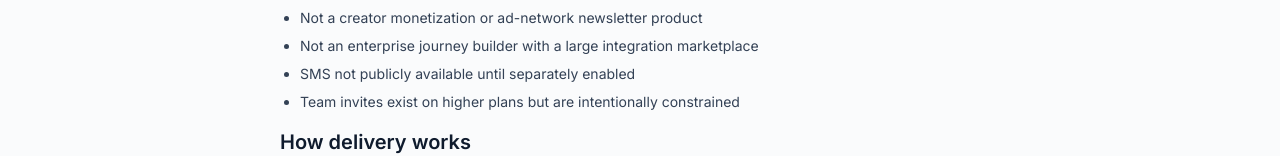
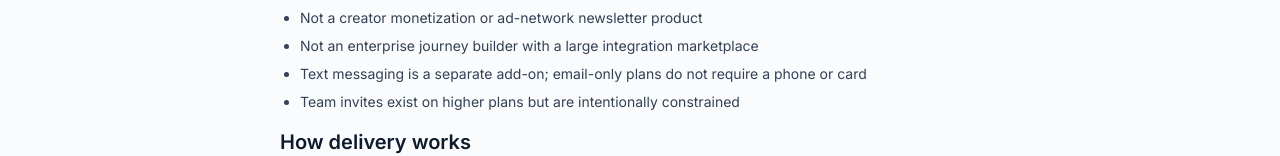
Before and after one commit to CheckYourFace13/SendFable, a Next.js app: page /about in a window 1280 px wide. Shown: the part 794-950 px from the top of the page. Built offline with nearby package versions, Linux system fonts and the light colour scheme; no server answers.

Commit message:
Show Email, Text, or Both when public SMS is enabled.
Marketing and comparison copy follow the runtime SMS flag so the public ladder can turn on without claiming a competitor has no SMS. Email-only signup stays unchanged. TEXT20 stays dark.

Co-authored-by: Cursor <cursoragent@cursor.com>

```diff
--- a/src/app/(marketing)/email-marketing-pricing-comparison/page.tsx
+++ b/src/app/(marketing)/email-marketing-pricing-comparison/page.tsx
@@ -16,6 +16,7 @@ import {
   LIST_SIZE_PAGES,
 } from "@/data/competitors/pricing-matrix";
 import { PLANS } from "@/lib/plans";
+import { isSmsPublicEnabled } from "@/lib/sms/flags";
 
 const year = new Date().getFullYear();
 
@@ -94,7 +95,7 @@ export default function EmailMarketingPricingComparisonPage() {
       <p className="mt-4 text-xs text-ink/55">{matrixDisclaimer()}</p>
 
       <div className="mt-14">
-        <PricingComparisonCalculator />
+        <PricingComparisonCalculator smsPublic={isSmsPublicEnabled()} />
       </div>
 
       <section className="mt-14">
--- a/src/app/(marketing)/layout.tsx
+++ b/src/app/(marketing)/layout.tsx
@@ -6,9 +6,10 @@ import { JsonLd, organizationJsonLd, websiteJsonLd } from "@/components/marketin
 import { MarketingAnalytics } from "@/components/marketing/marketing-analytics";
 
 /**
- * Evergreen marketing pages are statically cacheable. The announcement bar is
- * static product copy (not env-gated). Auth/personalization lives under (app).
+ * Marketing chrome. Pages render per request so SMS public flags are read from
+ * runtime env (rollback is an env change, not a rebuild).
  */
+export const dynamic = "force-dynamic";
 
 export default function MarketingLayout({ children }: { children: React.ReactNode }) {
   return (
--- a/src/app/(marketing)/solutions/page.tsx
+++ b/src/app/(marketing)/solutions/page.tsx
@@ -5,6 +5,7 @@ import { Faq } from "@/components/marketing/faq";
 import { MarketingCta } from "@/components/marketing/marketing-cta";
 import { JsonLd, breadcrumbJsonLd, faqJsonLd, marketingPageMeta } from "@/components/marketing/json-ld";
 import { SOLUTION_RELATED_LINKS } from "@/data/solution-related-links";
+import { isSmsPublicEnabled } from "@/lib/sms/flags";
 
 export const metadata = marketingPageMeta({
   title: "Email marketing by industry",
@@ -68,7 +69,9 @@ const FAQS = [
   },
   {
     q: "Is SMS included for any industry?",
-    a: "No. Email is the live product today. SMS is not publicly available.",
+    a: isSmsPublicEnabled()
+      ? "Text is a separate add-on, not included in email plans. When you choose Text or Both, setup covers consent, a dedicated number, and its own pricing."
+      : "No. Email is the live product today. SMS is not publicly available.",
   },
   {
     q: "Can I start on the Free plan?",
--- a/src/components/marketing/compare-page.tsx
+++ b/src/components/marketing/compare-page.tsx
@@ -11,6 +11,7 @@ import {
   type CompetitorRecord,
 } from "@/data/competitors";
 import { SENDFABLE_FACTS } from "@/data/sendfable-facts";
+import { isSmsPublicEnabled } from "@/lib/sms/flags";
 import { PLANS } from "@/lib/plans";
 import { MailchimpCostCalculator } from "@/components/marketing/mailchimp-cost-calculator";
 import { CompetitorPageTracker } from "@/components/marketing/competitor-page-tracker";
@@ -36,7 +37,11 @@ export function ComparePageFromRecord({ competitor }: { competitor: CompetitorRe
     ["Automation", "Campaigns, segments, forms", capabilityLabel(competitor.automation)],
     ["CRM", "Not a CRM suite", capabilityLabel(competitor.crm)],
     ["Ecommerce", "Not ecommerce-specialized", capabilityLabel(competitor.ecommerce)],
-    ["SMS", SENDFABLE_FACTS.smsStatus.publiclyAvailable ? "Available" : "Not publicly available yet", capabilityLabel(competitor.sms)],
+    [
+      "SMS",
+      SENDFABLE_FACTS.smsStatus.publiclyAvailable ? "Email, Text, or Both" : "Not publicly available yet",
+      capabilityLabel(competitor.sms),
+    ],
     ["Creator / newsletter monetization", "Not the focus", capabilityLabel(competitor.newsletterCreator)],
     ["Integrations", "Focused SMB workflow", competitor.integrationsSummary],
     ["Support", "In-app + contact form / email", competitor.supportSummary],
--- a/src/components/marketing/pricing-comparison-calculator.tsx
+++ b/src/components/marketing/pricing-comparison-calculator.tsx
@@ -15,7 +15,7 @@ const CONTACT_OPTIONS = [250, 500, 1_000, 2_500, 5_000, 10_000, 20_000, 40_000]
 
 type Needs = "simple" | "automation" | "ecommerce" | "creator" | "crm";
 
-export function PricingComparisonCalculator() {
+export function PricingComparisonCalculator({ smsPublic = false }: { smsPublic?: boolean }) {
   const [contacts, setContacts] = useState<number>(2_500);
   const [emails, setEmails] = useState(10_000);
   const [sms, setSms] = useState<"yes" | "no">("no");
@@ -37,7 +37,7 @@ export function PricingComparisonCalculator() {
     });
   }, [contacts, emails, sms, billing, needs]);
 
-  const rows = useMemo(() => allMatrixRows(), []);
+  const rows = useMemo(() => allMatrixRows({ smsPublic }), [smsPublic]);
   const sf = sendfablePlanFor(contacts);
   const sfMonthly = sf.price;
   const sfDisplay =
@@ -147,7 +147,11 @@ export function PricingComparisonCalculator() {
           {emails > PLANS[sf.plan].emailsPerMonth
             ? ` — your ${emails.toLocaleString()} emails/mo may need a higher plan or reduced volume`
             : ""}
-          {sms === "yes" ? " · SMS not publicly available on SendFable yet" : ""}
+          {sms === "yes"
+            ? smsPublic
+              ? " · Text is a separate add-on (Email, Text, or Both)"
+              : " · SMS not publicly available on SendFable yet"
+            : ""}
         </p>
         <Link
           href="/signup"
--- a/src/data/competitors/catalog.ts
+++ b/src/data/competitors/catalog.ts
@@ -132,7 +132,7 @@ export const COMPETITORS: Record<string, CompetitorRecord> = {
       },
       {
         q: "Does SendFable support text messaging?",
-        a: "Text messaging is built but not publicly available yet. Email marketing is live.",
+        a: "SendFable can send Email, Text, or Both from one campaign when Text Messaging is enabled on the account. Text uses separate consent and pricing. Competitors listed here keep their own SMS capabilities.",
       },
     ],
   }),
--- a/src/data/sendfable-facts.ts
+++ b/src/data/sendfable-facts.ts
@@ -4,6 +4,7 @@
  */
 
 import { PLANS, PLAN_ORDER, ANNUAL_SAVINGS_LABEL, PLAN_ALLOWANCE_EXPLANATION } from "@/lib/plans";
+import { isSmsPublicEnabled } from "@/lib/sms/flags";
 
 export const SENDFABLE_FACTS = {
   productName: "SendFable",
@@ -18,11 +19,15 @@ export const SENDFABLE_FACTS = {
     "Build a permission-based audience, create polished emails, send through managed delivery infrastructure, track useful results, and avoid paying for a giant CRM or ecommerce suite you do not need.",
   lastUpdated: "2026-09-19",
   launchStatus: "public" as const,
-  smsStatus: {
-    publiclyAvailable: false,
-    backendDeployedDark: true,
-    publicAnswer:
-      "Text messaging is not publicly available yet. Email marketing is live. SMS remains behind feature flags until the owner enables public SMS.",
+  get smsStatus() {
+    const on = isSmsPublicEnabled();
+    return {
+      publiclyAvailable: on,
+      backendDeployedDark: !on,
+      publicAnswer: on
+        ? "Text messaging is available. One contact list and one campaign can send Email, Text, or Both. Text is a separate add-on with its own consent, STOP/HELP, and pricing. Email-only accounts stay email-only."
+        : "Text messaging is not publicly available yet. Email marketing is live. SMS remains behind feature flags until the owner enables public SMS.",
+    };
   },
   delivery: {
     infrastructure: "Managed Amazon SES",
@@ -71,7 +76,7 @@ export const SENDFABLE_FACTS = {
     "Not an ecommerce personalization platform",
     "Not a creator monetization or ad-network newsletter product",
     "Not an enterprise journey builder with a large integration marketplace",
-    "SMS not publicly available until separately enabled",
+    "Text messaging is a separate add-on; email-only plans do not require a phone or card",
     "Team invites exist on higher plans but are intentionally constrained",
   ],
   competesOn: [
@@ -139,7 +144,9 @@ export const SENDFABLE_FACTS = {
     },
     {
       q: "Does SendFable support SMS?",
-      a: "Not publicly yet. SMS backend work exists behind flags; email is the live product today.",
+      a: isSmsPublicEnabled()
+        ? "Yes. You can send Email, Text, or Both from one campaign. Text requires its own consent and a Text plan. Email-only signup stays name, email, password, optional business name, and policy agreement."
+        : "Not publicly yet. SMS backend work exists behind flags; email is the live product today.",
     },
   ],
 } as const;
```
Also changed, not shown: src/data/competitors/pricing-matrix.ts (+5 -4 lines), 2 other files (tests, documents, lock files or other folders).
